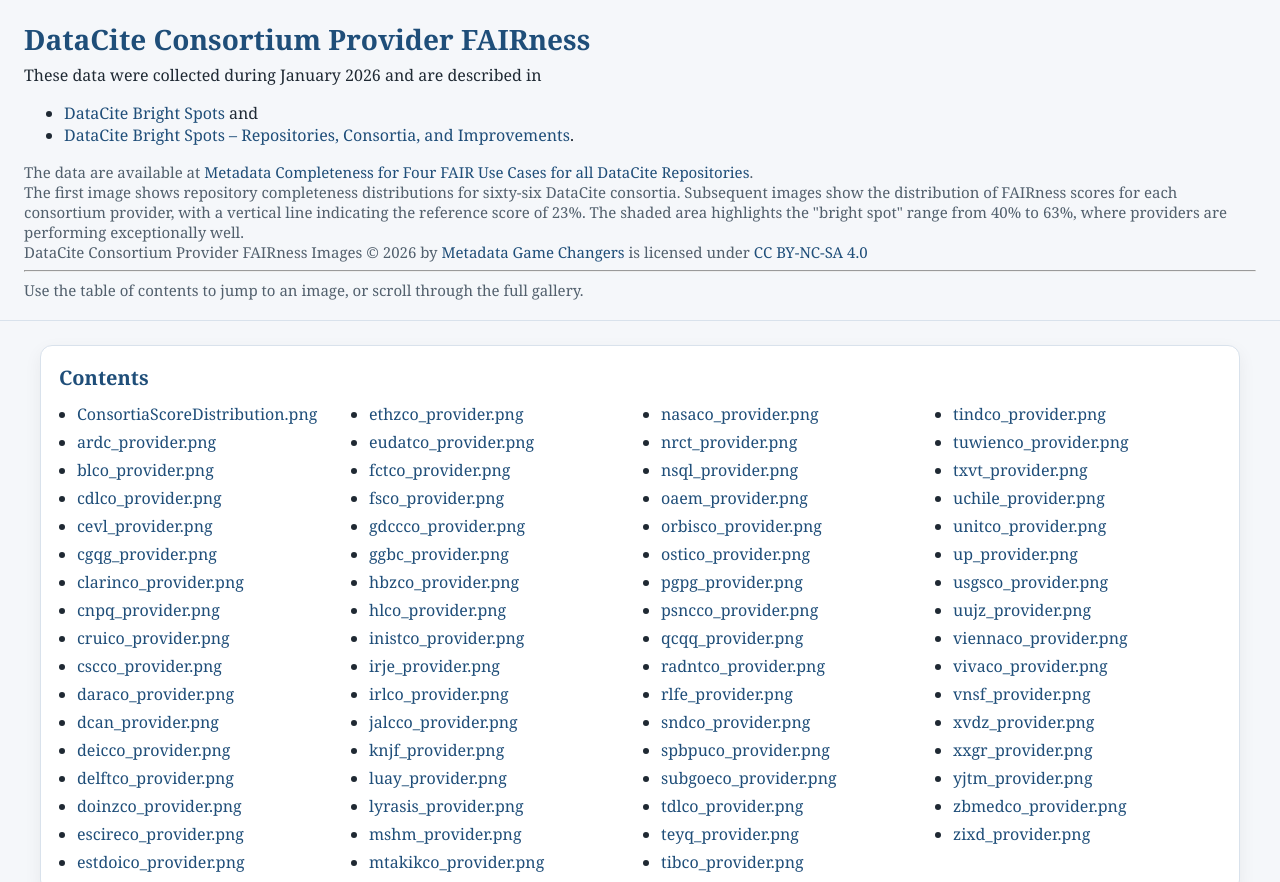
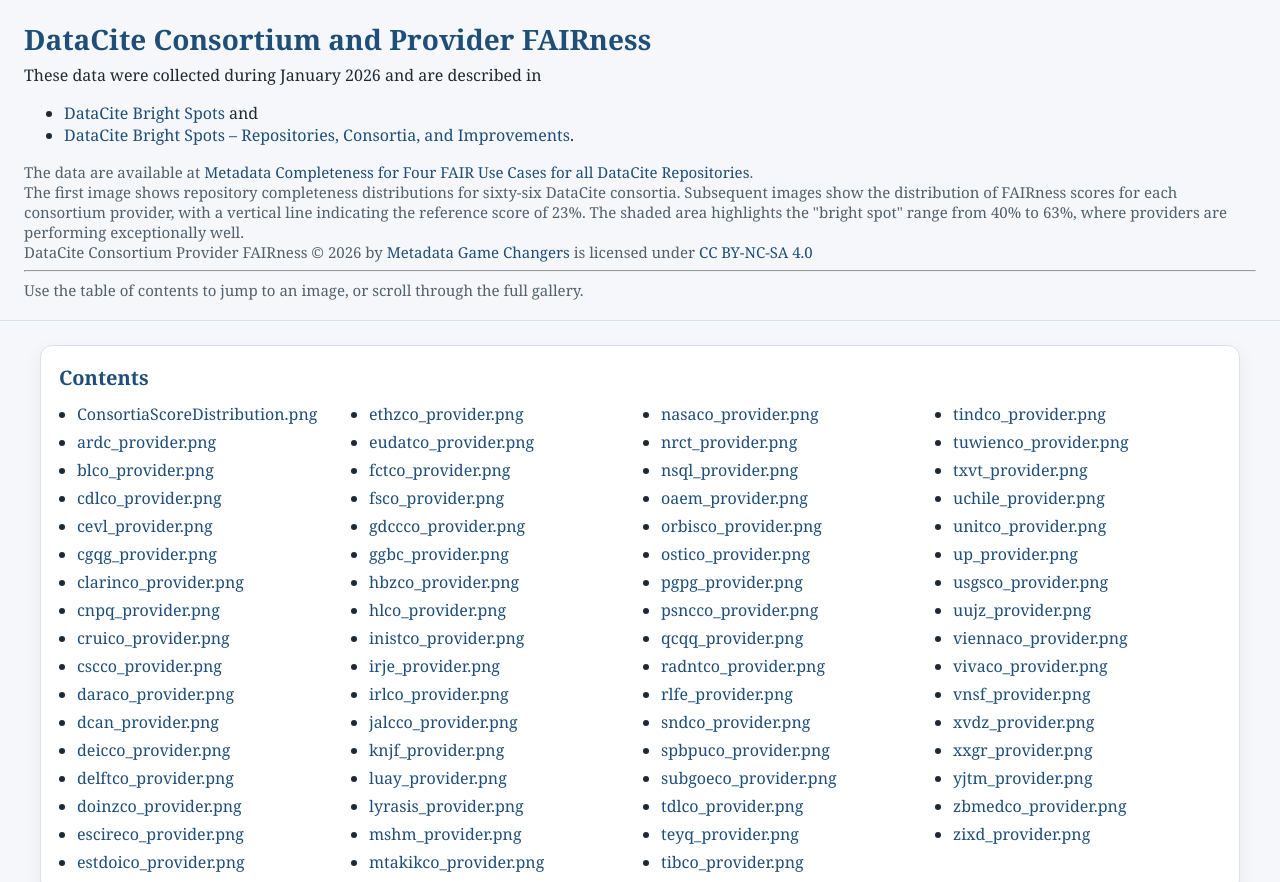
Before and after one commit to Metadata-Game-Changers/consortiumCompleteness, a plain HTML site: page index.html in a window 1280 px wide. Shown: the top 882 px of the page. Drawn offline with Linux system fonts and the light colour scheme.

Commit message:
correct title

```diff
--- a/index.html
+++ b/index.html
@@ -125,13 +125,13 @@
 <body>
   <div id="page-top"></div>
   <header>
-    <h1>DataCite Consortium Provider FAIRness</h1>
+    <h1>DataCite Consortium and Provider FAIRness</h1>
     These data were collected during January 2026 and are described in
     <ul><li><a href="https://doi.org/10.59350/34brd-80j48">DataCite Bright Spots</a> and </li><li><a href="https://doi.org/10.59350/v2may-69s52">DataCite Bright Spots – Repositories, Consortia, and Improvements</a>.</li></ul>
     <p>The data are available at <a href="https://doi.org/10.5281/zenodo.8426728">Metadata Completeness for Four FAIR Use Cases for all DataCite Repositories</a>.</p>
     <p>The first image shows repository completeness distributions for sixty-six DataCite consortia.
        Subsequent images show the distribution of FAIRness scores for each consortium provider, with a vertical line indicating the reference score of 23%. The shaded area highlights the "bright spot" range from 40% to 63%, where providers are performing exceptionally well.</p>
-    <p>DataCite Consortium Provider FAIRness Images &copy; 2026 by <a href="https://metadatagamechangers.com">Metadata Game Changers</a> is licensed under <a href="https://creativecommons.org/licenses/by-nc-sa/4.0/">CC BY-NC-SA 4.0</a>
+    <p>DataCite Consortium Provider FAIRness &copy; 2026 by <a href="https://metadatagamechangers.com">Metadata Game Changers</a> is licensed under <a href="https://creativecommons.org/licenses/by-nc-sa/4.0/">CC BY-NC-SA 4.0</a>
     <hr>
     <p>Use the table of contents to jump to an image, or scroll through the full gallery.</p>
   </header>
```
Also changed, not shown: logo.png (added).
